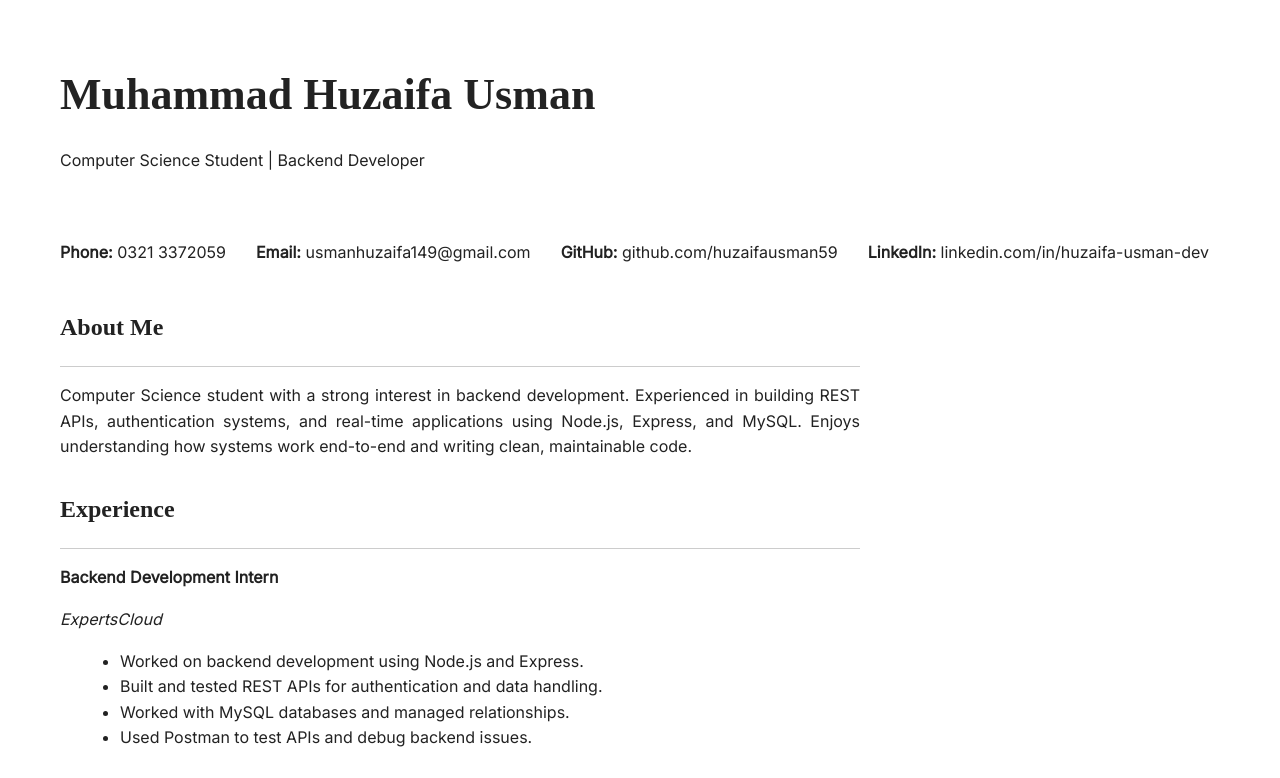
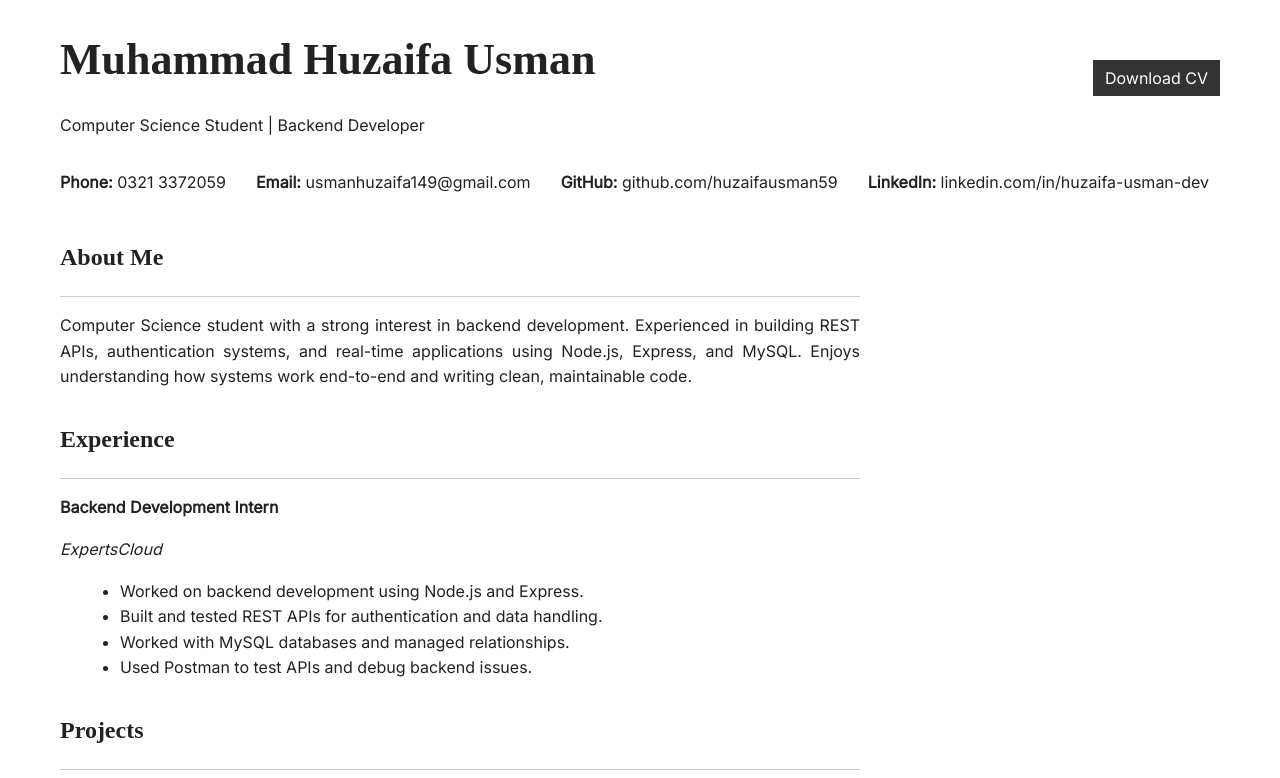
Before and after one commit to huzaifausman59/cv-huzaifa, a plain HTML site: page index.html in a window 1280 px wide. Shown: the top 778 px of the page. Drawn offline with Linux system fonts and the light colour scheme; a web font is replaced by a local one.

Commit message:
added donloadable cv.pdf and changed some css padding

```diff
--- a/css/style.css
+++ b/css/style.css
@@ -10,7 +10,12 @@ body {
   display: flex;
   justify-content: space-between;
   align-items: center;
-  padding: 40px 60px;
+  padding: 5px 60px;
+}
+
+.header-actions {
+  display: flex;
+  gap: 10px;
 }
 
 /* Name */
@@ -23,12 +28,15 @@ body {
   margin-top: 5px;
 }
 
-/* Profile photo */
-.photo {
-  width: 120px;
-  height: 120px;
-  border-radius: 50%;
-  object-fit: cover;
+/* Buttons */
+button,
+.btn {
+  padding: 8px 12px;
+  border: none;
+  background: #333;
+  color: white;
+  cursor: pointer;
+  text-decoration: none;
 }
 
 /* Contact row  */
@@ -70,8 +78,8 @@ ul {
 
 /* Footer */
 .footer {
-  margin-top: 40px;
-  padding: 20px;
+  margin-top: 10px;
+  padding: 10px;
   text-align: center;
   font-size: 14px;
   border-top: 1px solid #ccc;
--- a/index.html
+++ b/index.html
@@ -14,6 +14,12 @@
     <div>
       <h1 class="name">Muhammad Huzaifa Usman</h1>
       <p class="title">Computer Science Student | Backend Developer</p>
+    </div>
+
+    <div class="header-actions">
+      <!-- <button id="themeToggle"> Dark Mode</button> -->
+
+      <a href="cv.pdf" download class="btn">Download CV</a>
     </div>
 
   </header>
```
Also changed, not shown: 1 other file.
